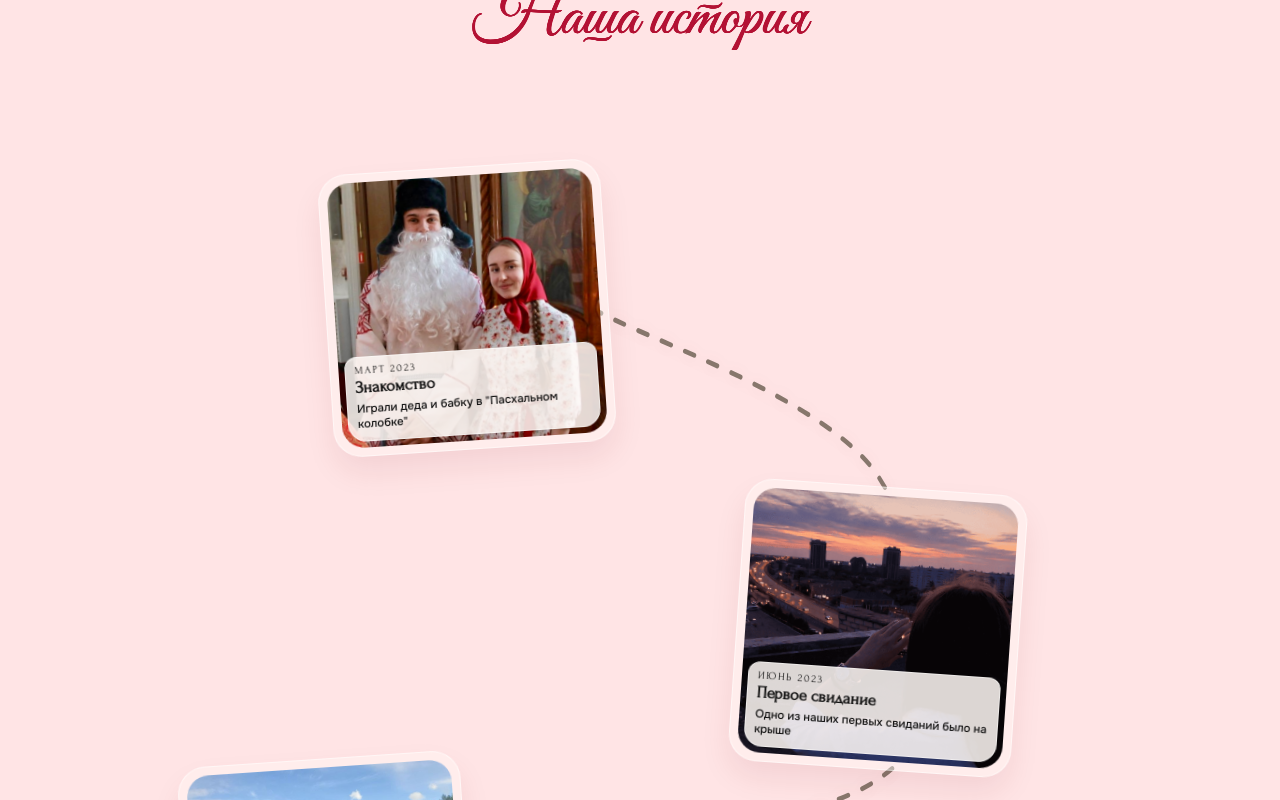
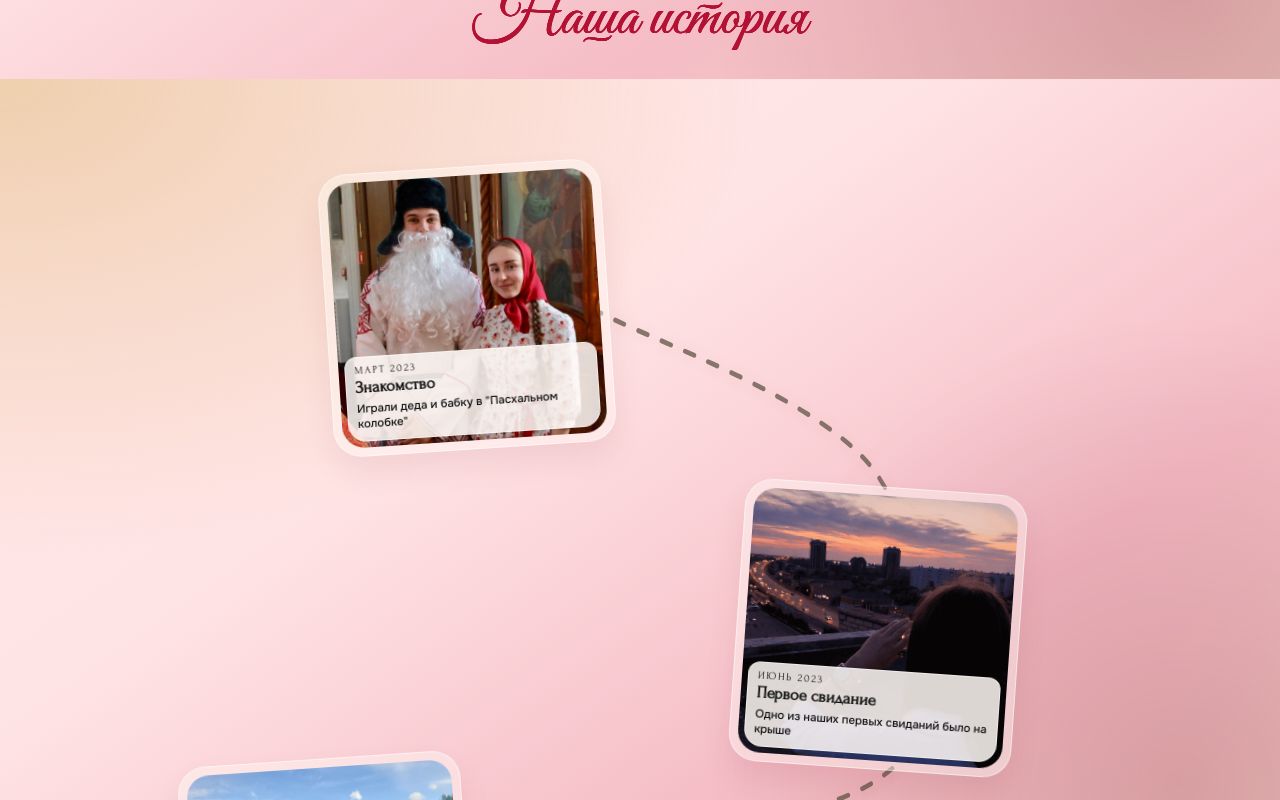
Before and after one commit to al7xey/wedding, a React (Vite) app: page / in a window 1280 px wide. Shown: the part 1521-2321 px from the top of the page. Built offline with nearby package versions, Linux system fonts and the light colour scheme.

Commit message:
Fix Safari background and update README

```diff
--- a/index.html
+++ b/index.html
@@ -3,7 +3,6 @@
   <head>
     <meta charset="UTF-8" />
     <meta name="viewport" content="width=device-width, initial-scale=1.0, viewport-fit=cover, interactive-widget=resizes-content" />
-    <meta name="theme-color" content="#ffe4e5" />
     <link rel="icon" type="image/svg+xml" href="/favicon-wedding.svg" />
     <link
       rel="preload"
--- a/src/styles/global.css
+++ b/src/styles/global.css
@@ -108,6 +108,11 @@ html {
   min-height: 100%;
   min-height: var(--app-min-height);
   background-color: var(--page-background-color);
+  background-image: var(--page-background-image);
+  background-position: left top, center, center;
+  background-repeat: no-repeat;
+  background-size: var(--page-background-size);
+  background-attachment: fixed;
 }
 
 body {
@@ -117,7 +122,7 @@ body {
   font-family: var(--font-body);
   font-weight: 500;
   color: var(--color-text);
-  background-color: var(--page-background-color);
+  background-color: transparent;
   position: relative;
   isolation: isolate;
 }
@@ -144,6 +149,25 @@ body::before {
   background-position: left top, center, center;
   background-repeat: no-repeat;
   background-size: var(--page-background-size);
+  background-attachment: fixed;
+  transform: translateZ(0);
+}
+
+body::after {
+  content: '';
+  position: fixed;
+  right: calc((-1 * var(--safe-area-right)) - var(--background-bleed));
+  bottom: calc((-1 * var(--safe-area-bottom)) - var(--background-bleed));
+  left: calc((-1 * var(--safe-area-left)) - var(--background-bleed));
+  height: calc(190px + var(--safe-area-bottom) + var(--background-bleed));
+  z-index: 0;
+  pointer-events: none;
+  background-color: var(--page-background-color);
+  background-image: var(--page-background-image);
+  background-position: left top, center, center;
+  background-repeat: no-repeat;
+  background-size: var(--page-background-size);
+  background-attachment: fixed;
   transform: translateZ(0);
 }
 
```
Also changed, not shown: 1 other file (tests, documents, lock files or other folders).
